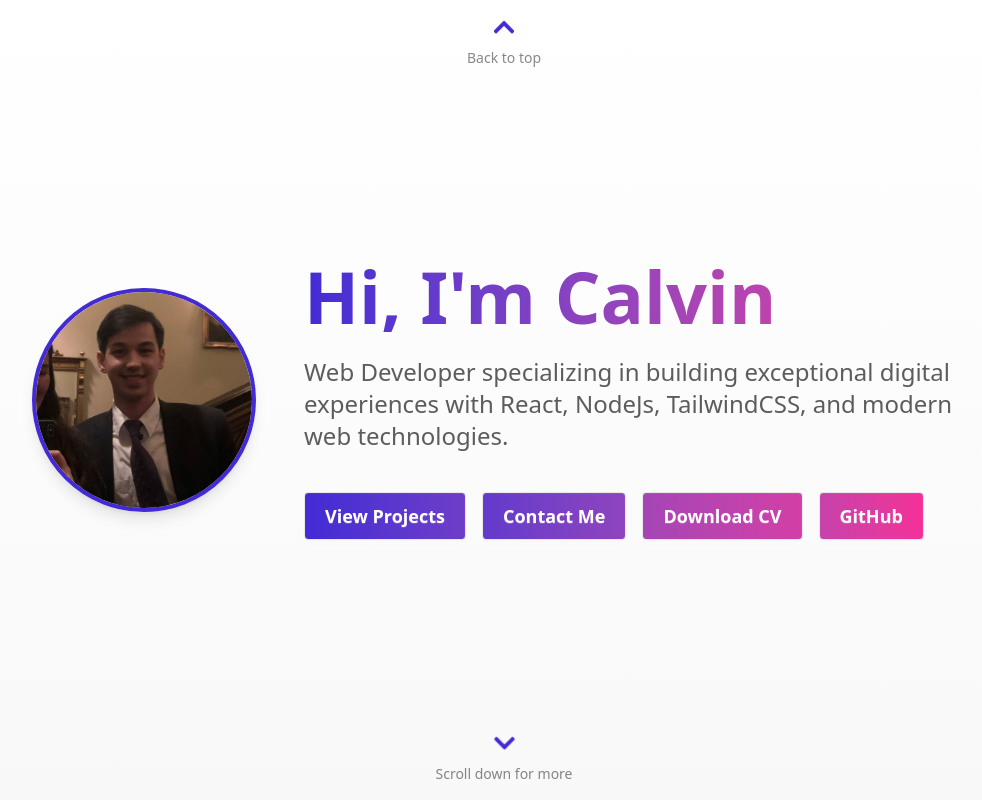
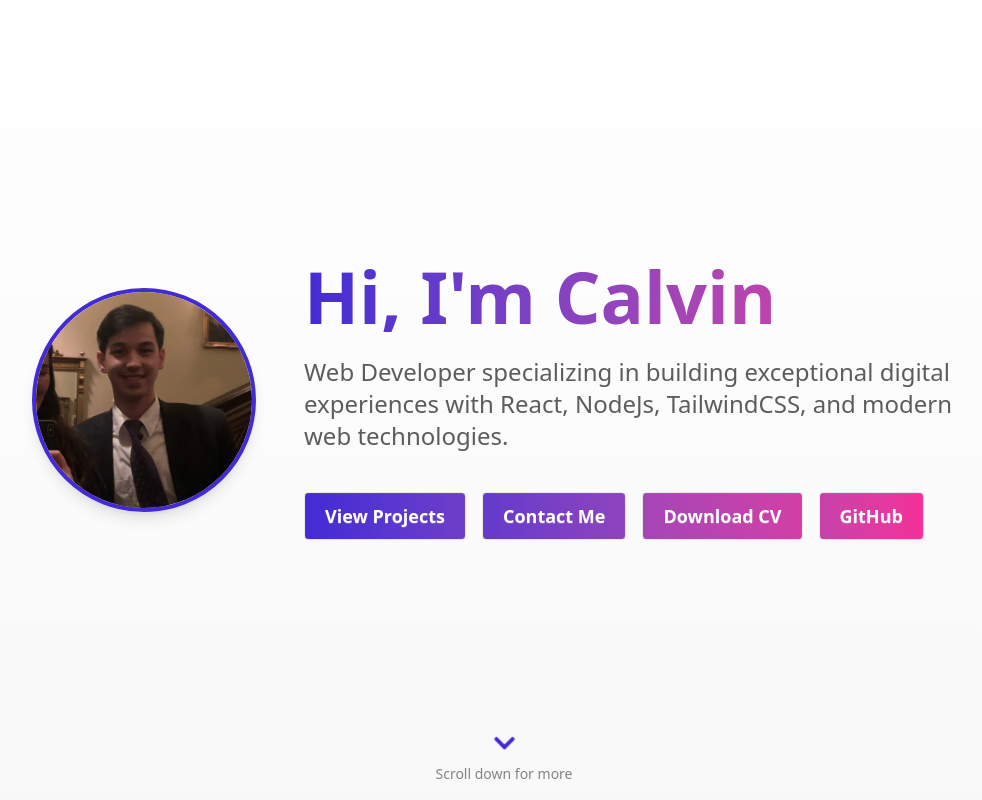
Before and after one commit to CalvinCode123/calvin-portfolio, a React (Vite) app: page / in a window 1280 px wide. Shown: the whole page, without its empty margins (136-1118 px from the left). Built offline with nearby package versions, Linux system fonts and the light colour scheme.

Commit message:
changing min-height of section to fix scroll snap bug

```diff
--- a/src/components/ScrollIndicator.tsx
+++ b/src/components/ScrollIndicator.tsx
@@ -1,4 +1,4 @@
-import React, { useEffect, useState } from "react";
+import React from "react";
 import { FaChevronDown, FaChevronUp } from "react-icons/fa";
 
 interface ScrollIndicatorProps {
@@ -15,37 +15,17 @@ const ScrollIndicator: React.FC<ScrollIndicatorProps> = ({
 	const Icon = direction === "down" ? FaChevronDown : FaChevronUp;
 	const isDown = direction === "down";
 
-	// Mobile browser bottom-bar offset
-	const [bottomOffset, setBottomOffset] = useState(0);
-
-	useEffect(() => {
-		const update = () => {
-			if (window.visualViewport) {
-				const offset = window.innerHeight - window.visualViewport.height;
-				setBottomOffset(offset);
-			}
-		};
-
-		update();
-		window.visualViewport?.addEventListener("resize", update);
-		window.visualViewport?.addEventListener("scroll", update);
-
-		return () => {
-			window.visualViewport?.removeEventListener("resize", update);
-			window.visualViewport?.removeEventListener("scroll", update);
-		};
-	}, []);
-
 	return (
 		<div
 			style={{
-				position: "fixed",
+				// absolute so it moves with the section; parent section must be positioned (e.g. className="relative")
+				position: "absolute",
 				left: "50%",
 				transform: "translateX(-50%)",
 				bottom: isDown
-					? `calc(env(safe-area-inset-bottom, 0px) + ${bottomOffset}px + 1rem)`
+					? `calc(1rem + env(safe-area-inset-bottom, 0px))`
 					: undefined,
-				top: !isDown ? `calc(env(safe-area-inset-top, 0px) + 1rem)` : undefined,
+				top: !isDown ? `calc(1rem + env(safe-area-inset-top, 0px))` : undefined,
 				zIndex: 50,
 			}}
 			className="scroll-indicator flex flex-col items-center gap-2"
```
